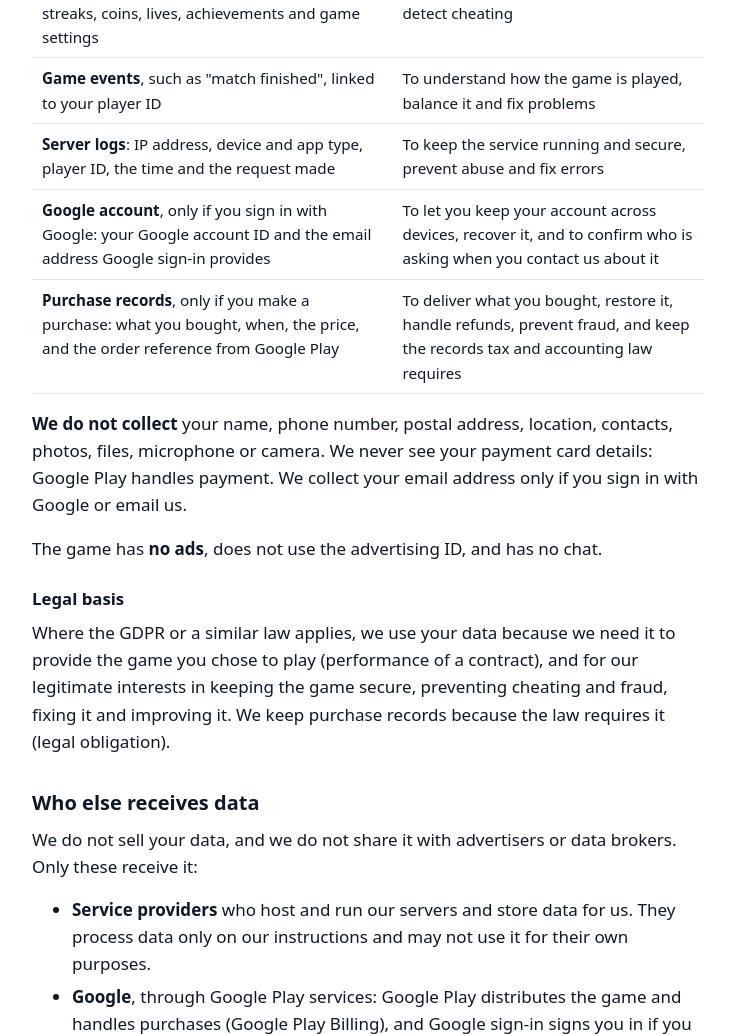
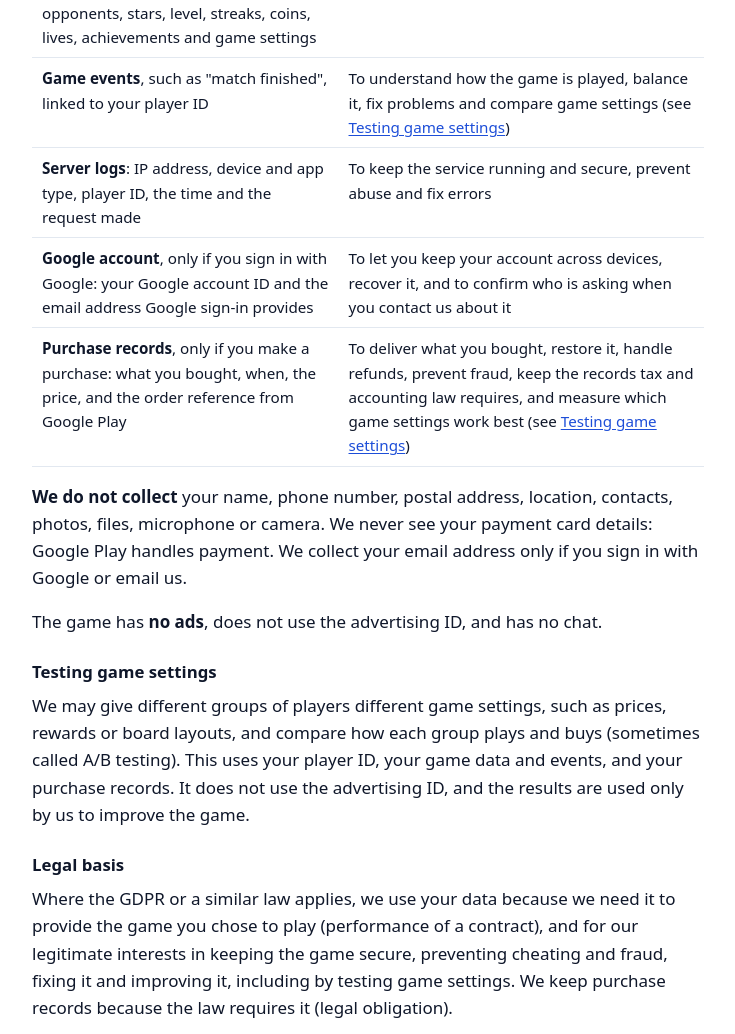
Before and after one commit to juice-gaming/website, a plain HTML site: page privacy/index.html in a window 1280 px wide. Shown: the part 786-1820 px from the top of the page, without its empty margins (272-1007 px from the left). Drawn offline with Linux system fonts and the light colour scheme.

Commit message:
Privacy policy: explain testing game settings (A/B tests)
Play's Data safety form now declares Analytics for purchase history and
user IDs, because gameplay configs are compared on purchases. The policy
said purchase records were only for delivery, refunds, fraud and tax.
Adds a "Testing game settings" section and links it from the purchase
records and game events rows and from the legal basis.

Co-Authored-By: Claude Opus 5.5 <noreply@anthropic.com>
Claude-Session: https://claude.ai/code/session_01JH37UqBqK8PPHgbBmgLjd2

```diff
--- a/privacy/index.html
+++ b/privacy/index.html
@@ -58,7 +58,8 @@
         </tr>
         <tr>
           <td><strong>Game events</strong>, such as "match finished", linked to your player ID</td>
-          <td>To understand how the game is played, balance it and fix problems</td>
+          <td>To understand how the game is played, balance it, fix problems and compare game
+          settings (see <a href="#testing">Testing game settings</a>)</td>
         </tr>
         <tr>
           <td><strong>Server logs</strong>: IP address, device and app type, player ID, the time and
@@ -74,8 +75,9 @@
         <tr>
           <td><strong>Purchase records</strong>, only if you make a purchase: what you bought, when,
           the price, and the order reference from Google Play</td>
-          <td>To deliver what you bought, restore it, handle refunds, prevent fraud, and keep the
-          records tax and accounting law requires</td>
+          <td>To deliver what you bought, restore it, handle refunds, prevent fraud, keep the
+          records tax and accounting law requires, and measure which game settings work best
+          (see <a href="#testing">Testing game settings</a>)</td>
         </tr>
       </tbody>
     </table>
@@ -87,10 +89,17 @@
     us.</p>
     <p>The game has <strong>no ads</strong>, does not use the advertising ID, and has no chat.</p>
 
+    <h3 id="testing">Testing game settings</h3>
+    <p>We may give different groups of players different game settings, such as prices, rewards or
+    board layouts, and compare how each group plays and buys (sometimes called A/B testing). This
+    uses your player ID, your game data and events, and your purchase records. It does not use the
+    advertising ID, and the results are used only by us to improve the game.</p>
+
     <h3 id="legal-basis">Legal basis</h3>
     <p>Where the GDPR or a similar law applies, we use your data because we need it to provide the
     game you chose to play (performance of a contract), and for our legitimate interests in keeping
-    the game secure, preventing cheating and fraud, fixing it and improving it. We keep purchase
+    the game secure, preventing cheating and fraud, fixing it and improving it, including by
+    testing game settings. We keep purchase
     records because the law requires it (legal obligation).</p>
 
     <h2 id="share">Who else receives data</h2>
```
Also changed, not shown: 1 other file.
